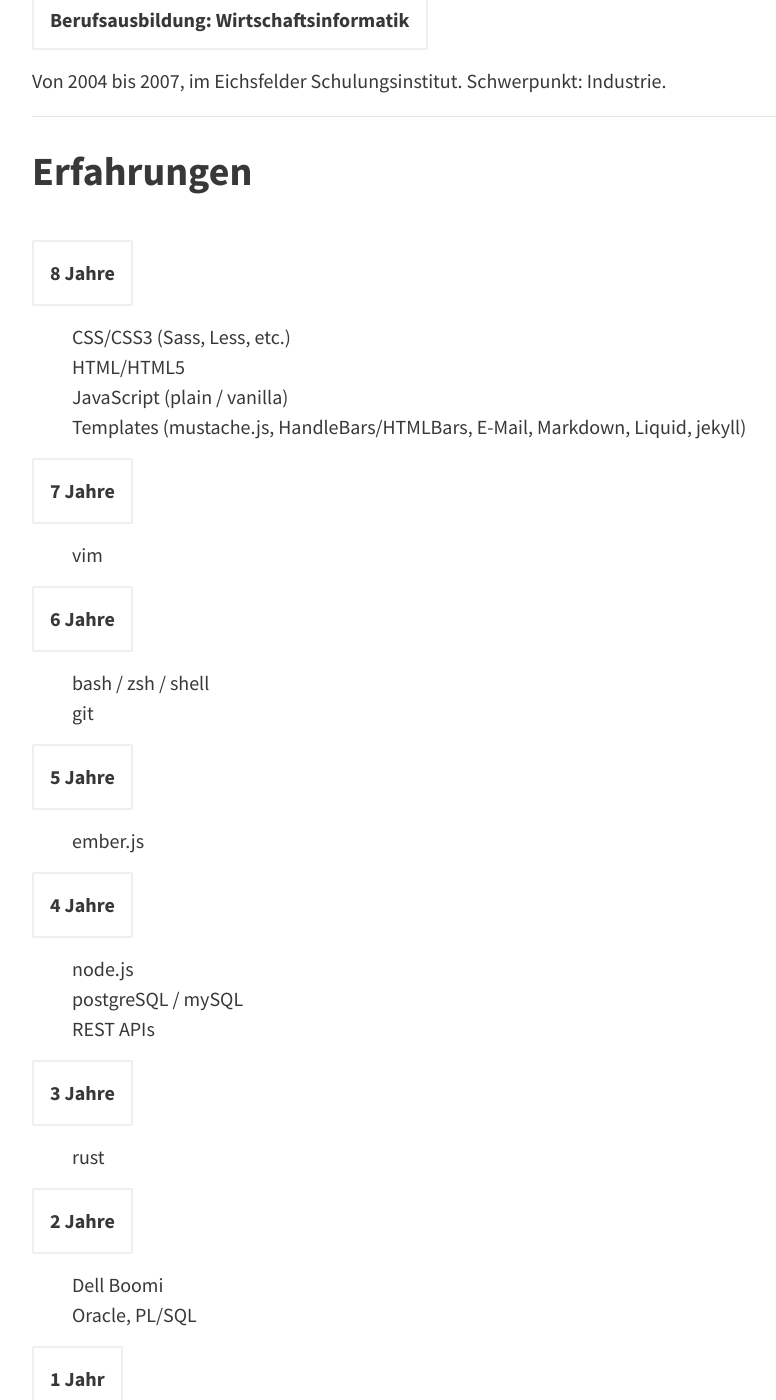
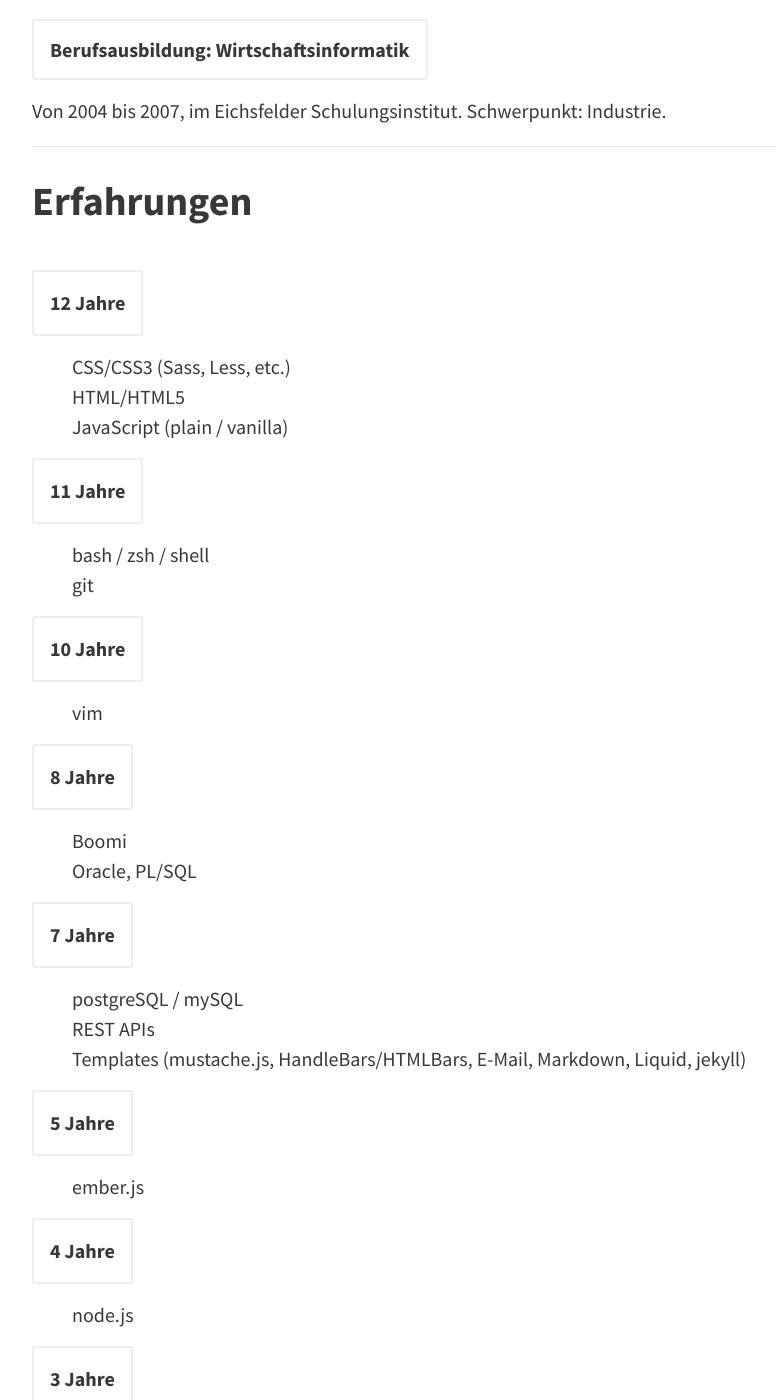
Before and after one commit to iamsebastian/official-site, a Jekyll site: the page built from index.html, in a window 1280 px wide and 1400 px high, scrolled down 2818 px. Shown: the whole window, without its empty margins (224-1000 px from the left). Built offline with Jekyll 4.4.1, drawn with Linux system fonts in a browser that asks for light colours; the list of posts is cut into pages by our own code; some of the changed text lies outside the part shown.

Commit message:
Updated Index

```diff
--- a/index.html
+++ b/index.html
@@ -72,33 +73,35 @@
 <hr>
 <h2>Erfahrungen</h2>
 <dl>
-  <dt>8 Jahre</dt>
+  <dt>12 Jahre</dt>
   <dd>CSS/CSS3 (Sass, Less, etc.)</dd>
   <dd>HTML/HTML5</dd>
   <dd>JavaScript (plain / vanilla)</dd>
-  <dd>Templates (mustache.js, HandleBars/HTMLBars, E-Mail, Markdown, Liquid, jekyll)</dd>
+
+  <dt>11 Jahre</dt>
+  <dd>bash / zsh / shell</dd>
+  <dd>git</dd>
+
+  <dt>10 Jahre</dt>
+  <dd>vim</dd>
+
+  <dt>8 Jahre</dt>
+  <dd>Boomi</dd>
+  <dd>Oracle, PL/SQL</dd>
 
   <dt>7 Jahre</dt>
-  <dd>vim</dd>
-
-  <dt>6 Jahre</dt>
-  <dd>bash / zsh / shell</dd>
-  <dd>git</dd>
+  <dd>postgreSQL / mySQL</dd>
+  <dd>REST APIs</dd>
+  <dd>Templates (mustache.js, HandleBars/HTMLBars, E-Mail, Markdown, Liquid, jekyll)</dd>
 
   <dt>5 Jahre</dt>
   <dd>ember.js</dd>
 
   <dt>4 Jahre</dt>
   <dd>node.js</dd>
-  <dd>postgreSQL / mySQL</dd>
-  <dd>REST APIs</dd>
 
   <dt>3 Jahre</dt>
   <dd>rust</dd>
-
-  <dt>2 Jahre</dt>
-  <dd>Dell Boomi</dd>
-  <dd>Oracle, PL/SQL</dd>
 
   <dt>1 Jahr</dt>
   <dd>CRUD APIs</dd>
```
Also changed, not shown: other parts of index.html (+2 -1 lines).
